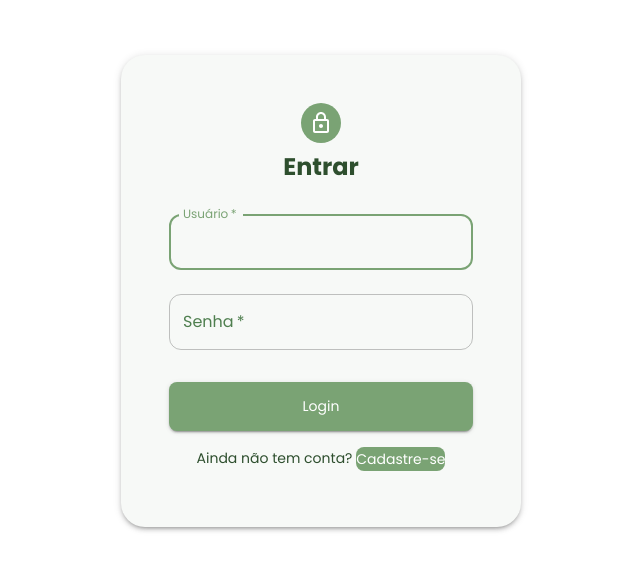
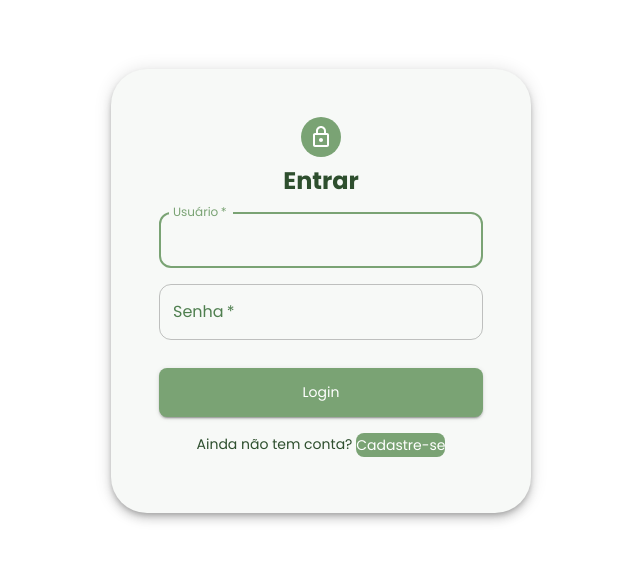
Before and after one commit to linsalefe/front_nutriflow, a React (Vite) app: page /login in a window 1280 px wide. Shown: the part 109-680 px from the top of the page, without its empty margins (319-959 px from the left). Built offline with nearby package versions, Linux system fonts and the light colour scheme; no server answers.

Commit message:
fix(frontend): LoginPage usa loginJson e valida /user/me após login

```diff
--- a/src/pages/LoginPage.tsx
+++ b/src/pages/LoginPage.tsx
@@ -1,6 +1,6 @@
 // src/pages/LoginPage.tsx
 import React, { useState } from 'react';
-import api from '../services/api';
+import api, { loginJson } from '../services/api';
 import {
   Card,
   CardContent,
@@ -10,7 +10,8 @@ import {
   Box,
   Avatar,
   Snackbar,
-  Alert
+  Alert,
+  CircularProgress
 } from '@mui/material';
 import LockOutlinedIcon from '@mui/icons-material/LockOutlined';
 import { useNavigate } from 'react-router-dom';
@@ -18,6 +19,7 @@ import { useNavigate } from 'react-router-dom';
 export default function LoginPage() {
   const [username, setUsername] = useState('');
   const [password, setPassword] = useState('');
+  const [loading, setLoading]   = useState(false);
   const [snackbar, setSnackbar] = useState<{
     open: boolean;
     message: string;
@@ -27,22 +29,26 @@ export default function LoginPage() {
 
   const handleSubmit = async (e: React.FormEvent) => {
     e.preventDefault();
+    if (!username || !password) {
+      setSnackbar({ open: true, message: 'Preencha usuário e senha.', severity: 'error' });
+      return;
+    }
+    setLoading(true);
     try {
-      const { data } = await api.post('/user/login', { username, password });
-      localStorage.setItem('token', data.access_token);
-      setSnackbar({
-        open: true,
-        message: 'Login realizado com sucesso!',
-        severity: 'success'
-      });
-      setTimeout(() => navigate('/'), 1500);
+      // login em JSON + salva token no axios/localStorage
+      await loginJson(username.trim(), password);
+
+      // validação do token chamando /me
+      const { data: me } = await api.get('/user/me');
+      localStorage.setItem('me', JSON.stringify(me));
+
+      setSnackbar({ open: true, message: 'Login realizado com sucesso!', severity: 'success' });
+      setTimeout(() => navigate('/'), 1000);
     } catch (error: any) {
-      const msg = error.response?.data?.detail || 'Erro ao fazer login';
-      setSnackbar({
-        open: true,
-        message: msg,
-        severity: 'error'
-      });
+      const msg = error?.response?.data?.detail || 'Erro ao fazer login';
+      setSnackbar({ open: true, message: msg, severity: 'error' });
+    } finally {
+      setLoading(false);
     }
   };
 
@@ -53,19 +59,13 @@ export default function LoginPage() {
         display: 'flex',
         alignItems: 'center',
         justifyContent: 'center',
-        bgcolor: 'background.default'
+        bgcolor: 'background.default',
+        p: 2
       }}
     >
-      <Card sx={{ maxWidth: 400, p: 4, borderRadius: 2, boxShadow: 3 }}>
+      <Card sx={{ width: '100%', maxWidth: 420, p: 4, borderRadius: 3, boxShadow: 6 }}>
         <CardContent>
-          <Box
-            sx={{
-              display: 'flex',
-              flexDirection: 'column',
-              alignItems: 'center',
-              mb: 2
-            }}
-          >
+          <Box sx={{ display: 'flex', flexDirection: 'column', alignItems: 'center', mb: 2 }}>
             <Avatar sx={{ bgcolor: 'primary.main', mb: 1 }}>
               <LockOutlinedIcon />
             </Avatar>
@@ -74,32 +74,31 @@ export default function LoginPage() {
             </Typography>
           </Box>
 
-          <Box component="form" sx={{ mt: 1 }} onSubmit={handleSubmit}>
+          <Box component="form" sx={{ mt: 1, display: 'grid', gap: 2 }} onSubmit={handleSubmit}>
             <TextField
-              margin="normal"
               required
               fullWidth
               label="Usuário"
               value={username}
-              onChange={e => setUsername(e.target.value)}
+              onChange={(e) => setUsername(e.target.value)}
               autoFocus
             />
             <TextField
-              margin="normal"
               required
               fullWidth
               label="Senha"
               type="password"
               value={password}
-              onChange={e => setPassword(e.target.value)}
+              onChange={(e) => setPassword(e.target.value)}
             />
             <Button
               type="submit"
               fullWidth
               variant="contained"
-              sx={{ mt: 3, py: 1.5 }}
+              sx={{ mt: 1.5, py: 1.5 }}
+              disabled={loading}
             >
-              Login
+              {loading ? <CircularProgress size={22} /> : 'Login'}
             </Button>
           </Box>
 
@@ -120,7 +119,7 @@ export default function LoginPage() {
 
       <Snackbar
         open={snackbar.open}
-        autoHideDuration={2000}
+        autoHideDuration={2500}
         onClose={() => setSnackbar({ ...snackbar, open: false })}
         anchorOrigin={{ vertical: 'top', horizontal: 'center' }}
       >
```
